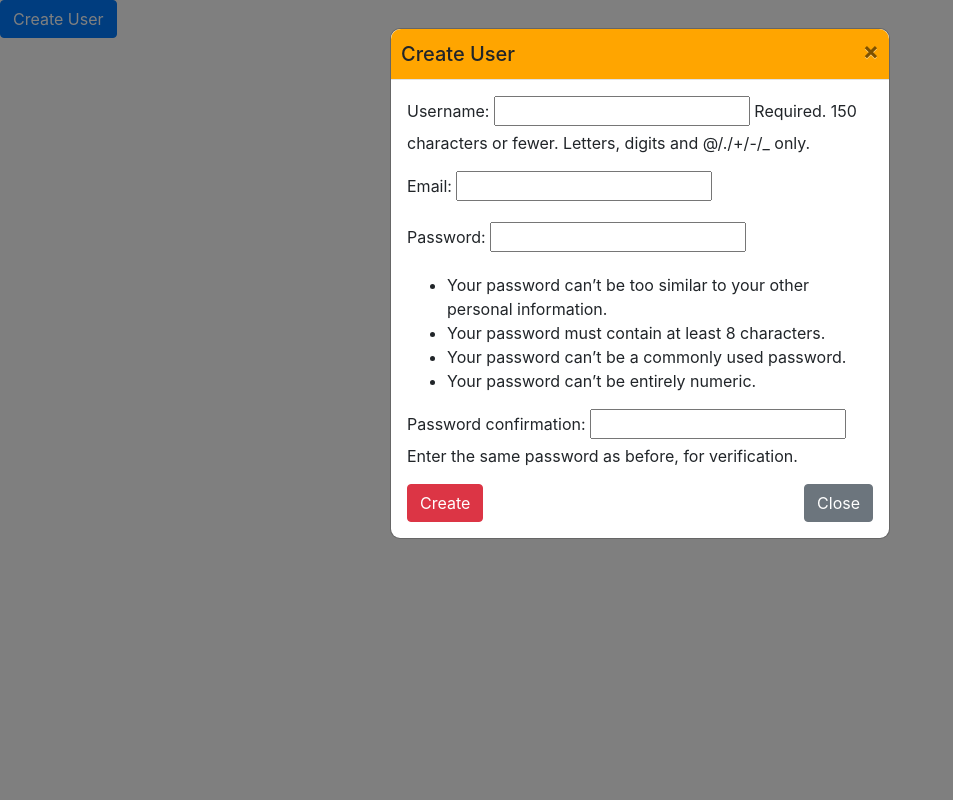
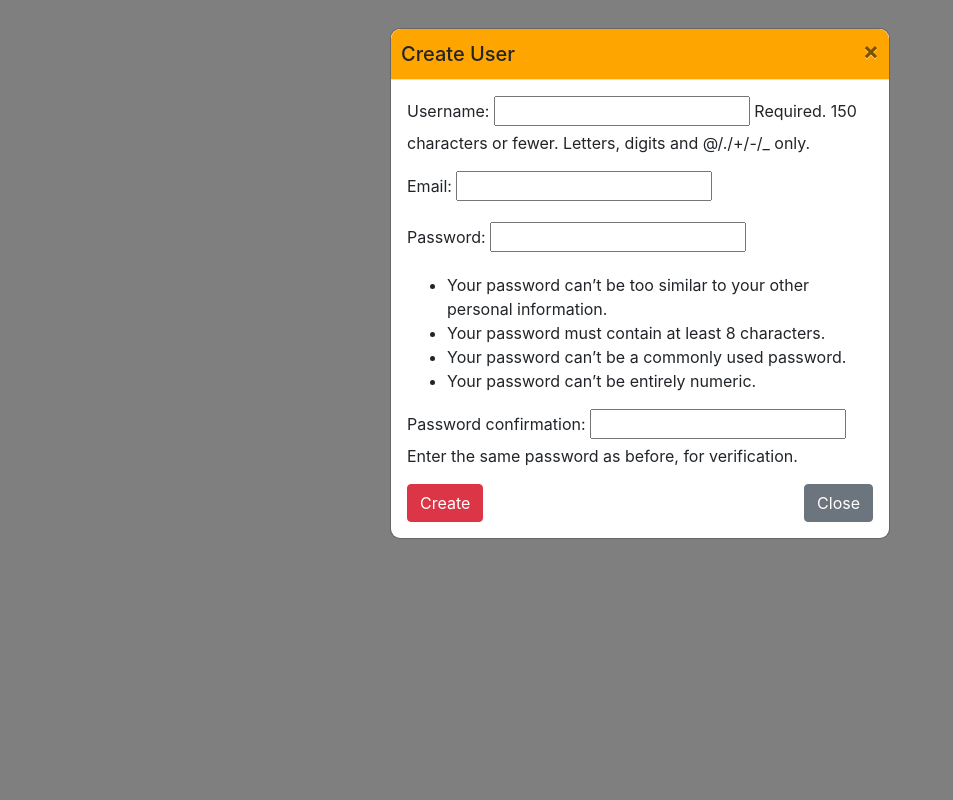
Before and after one commit to JustSahil-S/Broken-Link-PDF-Checker, a Django app: page /register/ in a window 1280 px wide. Shown: the whole page, without its empty margins (0-953 px from the left). Run offline with Django 4.2, Linux system fonts and the light colour scheme; the visitor is signed in with stand-in values (Sample User, id 1); parts of the project's set-up code (start-up, migrations or seed data) failed here and were passed over; some libraries are stand-ins or nearby versions.

Commit message:
Remove the button to trigger modal show

```diff
--- a/PDFLinkChecker/LinkChecker/templates/LinkChecker/register.html
+++ b/PDFLinkChecker/LinkChecker/templates/LinkChecker/register.html
@@ -19,11 +19,6 @@
     <script src="https://cdn.jsdelivr.net/npm/bootstrap@4.5.3/dist/js/bootstrap.bundle.min.js"
         integrity="sha384-ho+j7jyWK8fNQe+A12Hb8AhRq26LrZ/JpcUGGOn+Y7RsweNrtN/tE3MoK7ZeZDyx"
         crossorigin="anonymous"></script>
-
-    <!-- Button to trigger the modal -->
-    <button type="button" class="btn btn-primary" data-toggle="modal" data-target="#registerModal">
-        Create User
-    </button>
 
     <!-- The Register Modal -->
     <div class="modal fade" id="registerModal" tabindex="-1" role="dialog" aria-labelledby="registerModalLabel"
```
